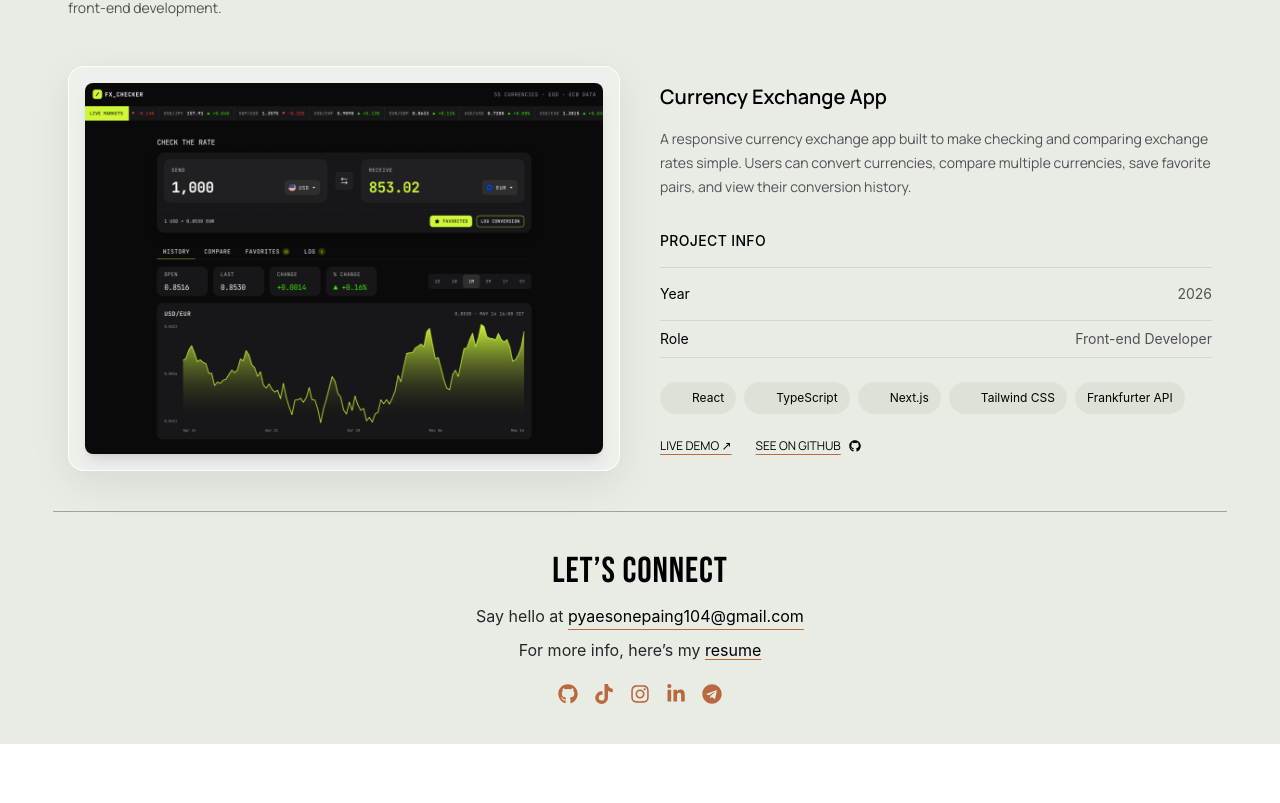
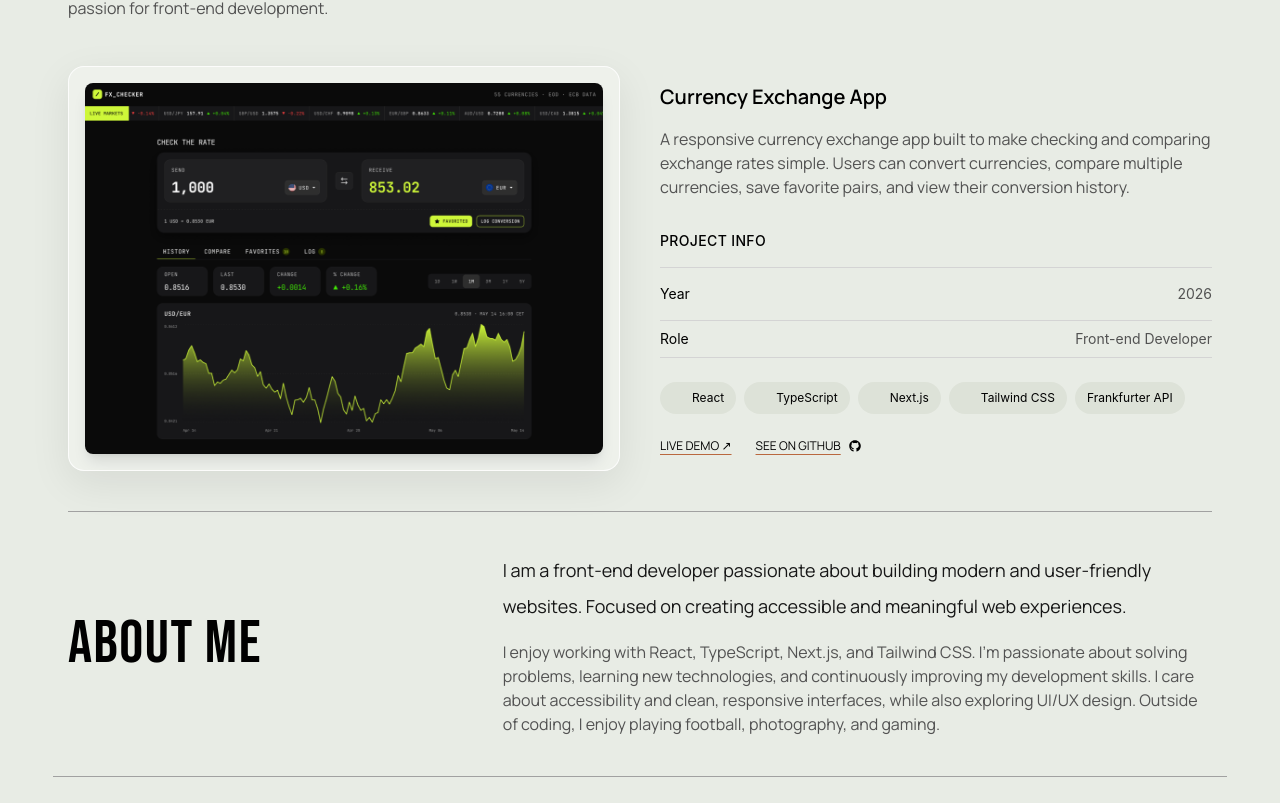
Before and after one commit to peterpaing/Portfolio, a React app: page / in a window 1280 px wide. Shown: the part 697-1500 px from the top of the page. Before the commit the page ends 1441 px from the top, so only its background shows below. Built offline with nearby package versions, Linux system fonts and the light colour scheme; some icons are missing; the HTML template or start-up script is replaced by a standard one.

Commit message:
feat: add about section and refine contact typography

```diff
--- /dev/null
+++ b/src/components/About.tsx
@@ -0,0 +1,27 @@
+export default function About(){
+    return(
+    <section className="mx-auto flex w-11/12 flex-col gap-8 border-t border-neutral-400 py-10 dark:border-neutral-700 md:flex-row md:items-center md:gap-12 lg:gap-20">
+    <div className="md:w-2/6">
+        <h4 className="font-bebas text-4xl uppercase tracking-wide md:text-5xl lg:text-6xl">
+        About Me
+        </h4>
+    </div>
+
+    <div className="md:w-4/6">
+        <p className="font-manrope text-lg leading-7 text-neutral-900 dark:text-zinc-100 md:leading-9">
+        I am a front-end developer passionate about building modern and
+        user-friendly websites. Focused on creating accessible and meaningful
+        web experiences.
+        </p>
+
+        <p className="mt-4 max-w-3xl font-manrope text-sm leading-5 text-neutral-600 dark:text-neutral-400 md:text-base md:leading-6">
+        I enjoy working with React, TypeScript, Next.js, and Tailwind CSS. I’m
+        passionate about solving problems, learning new technologies, and
+        continuously improving my development skills. I care about accessibility
+        and clean, responsive interfaces, while also exploring UI/UX design.
+        Outside of coding, I enjoy playing football, photography, and gaming.
+        </p>
+    </div>
+</section>
+    )
+}
--- a/src/components/Footer.tsx
+++ b/src/components/Footer.tsx
@@ -8,8 +8,8 @@
 export default function Footer(){
     return (
         <section id="contact" className="mx-auto w-11/12 border-t-1 border-neutral-400 dark:border-neutral-700 py-10 flex flex-col justify-center items-center gap-3">
-            <h4 className="font-bebas text-3xl md:text-4xl uppercase tracking-wide">Let’s connect</h4>
-            <p className="text-neutral-800 dark:text-neutral-400">
+            <h4 className="font-bebas text-3xl md:text-4xl lg:text-5xl uppercase tracking-wide">Let’s <span className="text-[#B9683F]">connect</span></h4>
+            <p className="text-sm text-neutral-800 dark:text-neutral-400 md:text-base">
             Say hello at{" "}
             <a
                 href="https://mail.google.com/mail/?view=cm&fs=1&to=pyaesonepaing104@gmail.com"
@@ -20,7 +20,7 @@
                 pyaesonepaing104@gmail.com
             </a>
             </p>
-            <p className="leading-5 text-neutral-800 dark:text-neutral-400">For more info, here’s my{" "}
+            <p className="text-sm leading-5 text-neutral-800 dark:text-neutral-400 md:text-base">For more info, here’s my{" "}
              <a className="underline underline-offset-3 decoration-[#B9683F] text-black dark:text-white hover:text-[#B9683F]">resume</a></p>
             <div className="flex items-center gap-4 text-xl mt-3 text-[#B9683F] text-shadow-md">
                 <a className="transition-all duration-300 hover:scale-110" target="_blank"
--- a/src/components/Home.tsx
+++ b/src/components/Home.tsx
@@ -1,11 +1,13 @@
 import Intro from "./Intro"
 import ProjectSection from "./Projects"
+import About from "./About"
 
 export default function Home(){
     return (
         <>
         <Intro/>
         <ProjectSection/>
+        <About/>
         </>
     )
 }
--- a/src/components/Projects.tsx
+++ b/src/components/Projects.tsx
@@ -9,7 +9,7 @@
             Featured Projects
         </h2>
 
-        <p className="mt-3 max-w-md font-manrope text-sm leading-5 text-neutral-600 dark:text-neutral-400">
+        <p className="mt-3 max-w-md font-manrope text-base leading-5 text-neutral-600 dark:text-neutral-400">
             Here are some of the selected projects that showcase my passion for
             front-end development.</p>
         </div>
@@ -29,8 +29,8 @@
         </div>
 
         <div>
-            <h3 className="font-manrope text-base font-semibold md:text-xl">{project.title}</h3>
-            <p className="mt-4 font-manrope text-sm leading-6 text-neutral-600 dark:text-neutral-400">{project.description}</p>
+            <h3 className="font-manrope text-lg font-semibold md:text-xl">{project.title}</h3>
+            <p className="mt-4 font-manrope text-base leading-6 text-neutral-600 dark:text-neutral-400">{project.description}</p>
 
 
             <div className="mt-8">
```
